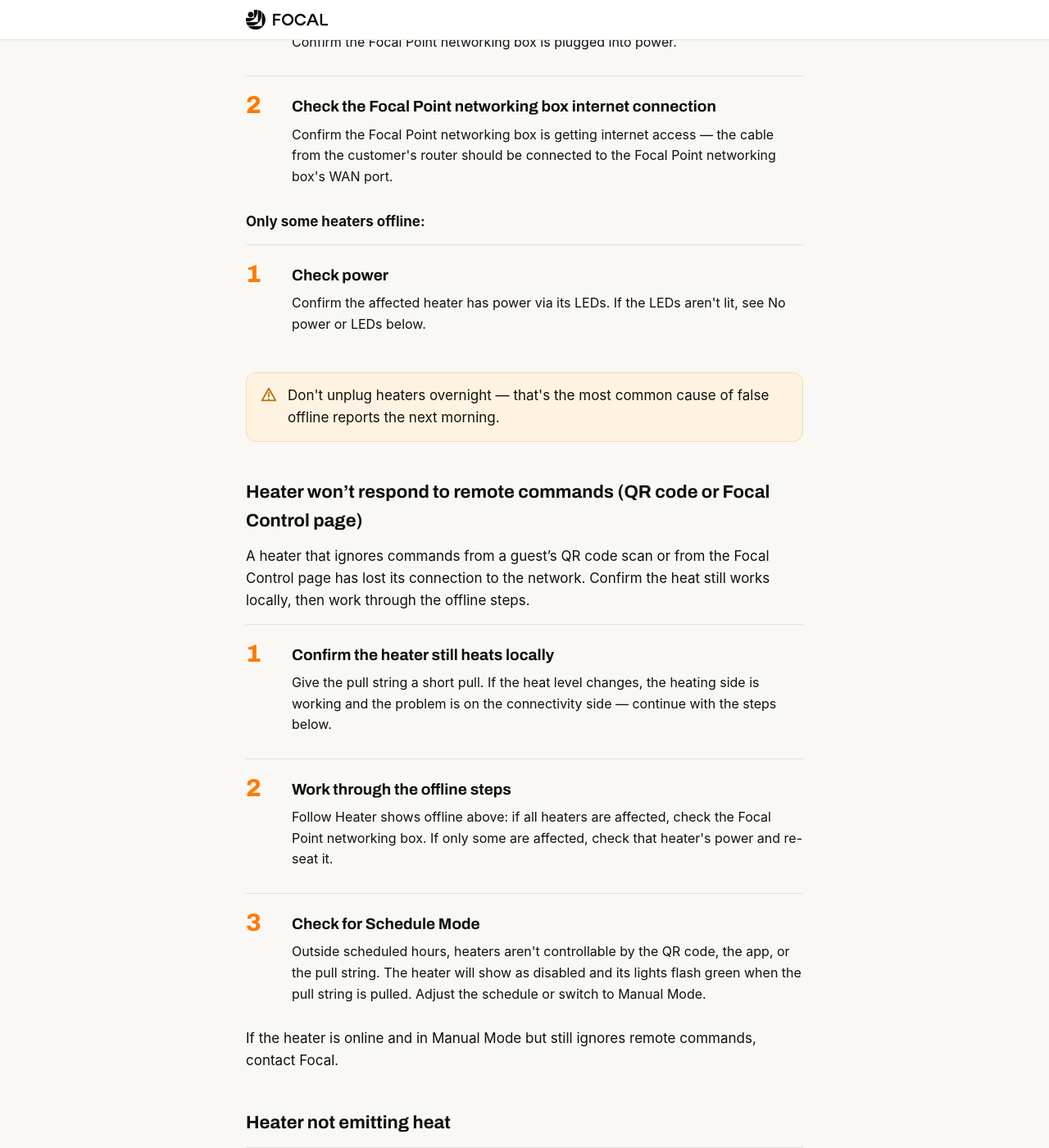
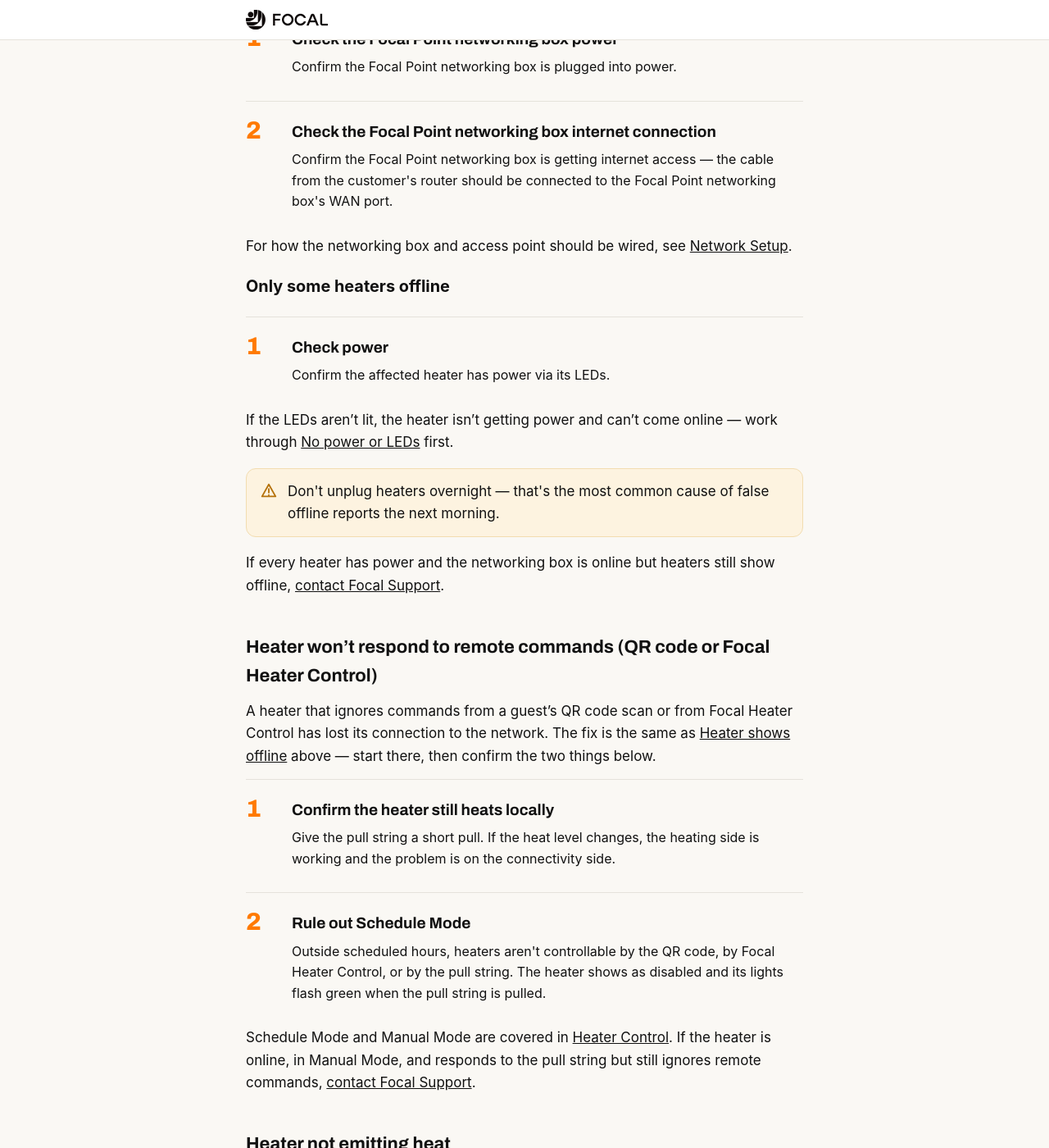
Before and after one commit to BeamT/external-docs, a Jekyll site: the page built from _guides/troubleshooting.md, in a window 1280 px wide and 1400 px high, scrolled down 906 px. Shown: the whole window at 82% size. Built offline with Jekyll 4.4.1, drawn with Linux system fonts in a browser that asks for light colours; some web fonts are replaced; some of the changed text lies outside the part shown.

Commit message:
Update troubleshooting.md

```diff
--- a/_guides/troubleshooting.md
+++ b/_guides/troubleshooting.md
@@ -3,22 +3,22 @@
 audience: [customer, installer]
 audience_order: {customer: 20, installer: 65}
 order: 80
-summary: Quick fixes for the most common issues — offline heaters, no heat, no power, and units that won't move.
-version: "1.0"
-updated: "2025-11-13"
+summary: Quick fixes for the most common issues — offline heaters, unresponsive remote controls, no heat, no power, and units that won't move.
+version: "1.1"
+updated: "2026-07-27"
 ---
 
 ## On this page
 
-Two very different problems can look the same from the app. Sort out which one you have before you start.
+**Connectivity**
 
-**Connectivity**
-The heater still heats, but you can't reach it from the app, the Focal Control page, or a guest's QR code scan.
+The heater still heats, but you can't reach it from Focal Heater Control or a guest's QR code scan.
 
 - [Heater shows offline](#heater-shows-offline)
 - [Heater won't respond to remote commands](#heater-wont-respond-remotely)
 
 **At the heater**
+
 No power, no heat, or something physically wrong with the unit.
 
 - [Heater not emitting heat](#heater-not-emitting-heat)
@@ -26,47 +26,51 @@
 - [Heater is hard to move](#heater-is-hard-to-move)
 - [Physical damage](#physical-damage)
 
-If neither group fits or the steps don't resolve it, see [Still stuck?](#still-stuck)
+If neither group fits, or the steps don't resolve it, see [Still stuck?](#still-stuck)
 
 ## Heater shows offline
 
 Troubleshooting steps differ depending on whether all heaters are offline or only some of them are.
 
-**All heaters offline:**
+### All heaters offline
 
 {% include step.html number="1" title="Check the Focal Point networking box power" body="Confirm the Focal Point networking box is plugged into power." %}
 
 {% include step.html number="2" title="Check the Focal Point networking box internet connection" body="Confirm the Focal Point networking box is getting internet access — the cable from the customer's router should be connected to the Focal Point networking box's WAN port." %}
 
-**Only some heaters offline:**
+For how the networking box and access point should be wired, see [Network Setup]({{ site.baseurl }}/network-setup/).
 
-{% include step.html number="1" title="Check power" body="Confirm the affected heater has power via its LEDs. If the LEDs aren't lit, see No power or LEDs below." %}
+### Only some heaters offline
+
+{% include step.html number="1" title="Check power" body="Confirm the affected heater has power via its LEDs." %}
+
+If the LEDs aren't lit, the heater isn't getting power and can't come online — work through [No power or LEDs](#no-power-or-leds) first.
 
 {% include warn.html text="Don't unplug heaters overnight — that's the most common cause of false offline reports the next morning." %}
 
-## Heater won't respond to remote commands (QR code or Focal Control page) {#heater-wont-respond-remotely}
+If every heater has power and the networking box is online but heaters still show offline, [contact Focal Support](#still-stuck).
 
-A heater that ignores commands from a guest's QR code scan or from the Focal Control page has lost its connection to the network. Confirm the heat still works locally, then work through the offline steps.
+## Heater won't respond to remote commands (QR code or Focal Heater Control) {#heater-wont-respond-remotely}
 
-{% include step.html number="1" title="Confirm the heater still heats locally" body="Give the pull string a short pull. If the heat level changes, the heating side is working and the problem is on the connectivity side — continue with the steps below." %}
+A heater that ignores commands from a guest's QR code scan or from Focal Heater Control has lost its connection to the network. The fix is the same as [Heater shows offline](#heater-shows-offline) above — start there, then confirm the two things below.
 
-{% include step.html number="2" title="Work through the offline steps" body="Follow Heater shows offline above: if all heaters are affected, check the Focal Point networking box. If only some are affected, check that heater's power and re-seat it." %}
+{% include step.html number="1" title="Confirm the heater still heats locally" body="Give the pull string a short pull. If the heat level changes, the heating side is working and the problem is on the connectivity side." %}
 
-{% include step.html number="3" title="Check for Schedule Mode" body="Outside scheduled hours, heaters aren't controllable by the QR code, the app, or the pull string. The heater will show as disabled and its lights flash green when the pull string is pulled. Adjust the schedule or switch to Manual Mode." %}
+{% include step.html number="2" title="Rule out Schedule Mode" body="Outside scheduled hours, heaters aren't controllable by the QR code, by Focal Heater Control, or by the pull string. The heater shows as disabled and its lights flash green when the pull string is pulled." %}
 
-If the heater is online and in Manual Mode but still ignores remote commands, contact Focal.
+Schedule Mode and Manual Mode are covered in [Heater Control]({{ site.baseurl }}/heater-control/). If the heater is online, in Manual Mode, and responds to the pull string but still ignores remote commands, [contact Focal Support](#still-stuck).
 
 ## Heater not emitting heat
 
+Work these in order. If the LEDs aren't lit at step 1, the heater isn't getting power — jump to [No power or LEDs](#no-power-or-leds), then come back.
+
 {% include step.html number="1" title="Confirm the heater has power" body="Check that the heater's LEDs are lit. No LEDs means no power, and no power means no heat." %}
 
-{% include step.html number="2" title="If the LEDs aren't lit" body="The heater isn't getting power. Go to No power or LEDs below and work through those steps before coming back here." %}
+{% include step.html number="2" title="Try a short pull on the pull string" body="With power confirmed, give the pull string a short pull to adjust the heat level. If the heat changes, heating is working." %}
 
-{% include step.html number="3" title="Try a short pull on the pull string" body="With power confirmed, give the pull string a short pull to adjust the heat level. If the heat changes, heating is working." %}
+{% include step.html number="3" title="Rule out Schedule Mode" body="If the lights flash green on a pull, the heater is in Schedule Mode outside its scheduled hours. It won't heat until the schedule is active or you switch to Manual Mode." %}
 
-{% include step.html number="4" title="Rule out Schedule Mode" body="If the lights flash green on a pull, the heater is in Schedule Mode outside its scheduled hours. It won't heat until the schedule is active or you switch to Manual Mode." %}
-
-If the heater still produces no heat, contact Focal.
+Switching between modes is covered in [Heater Control]({{ site.baseurl }}/heater-control/). If the heater has power and is in Manual Mode but still produces no heat, [contact Focal Support](#still-stuck).
 
 ## No power or LEDs
 
@@ -78,18 +82,20 @@
 
 {% include dodont.html do="Give each rail its own dedicated, GFCI-protected circuit." dont="Run heaters on extension cords or shared circuits — the most common root cause of tripping." %}
 
-If a breaker or GFCI keeps tripping, isolate whether it's the GFCI or the breaker, then escalate to the customer's electrician or Focal.
+If a breaker or GFCI keeps tripping, isolate whether it's the GFCI or the breaker, then escalate to the site's electrician or [contact Focal Support](#still-stuck).
 
 ## Heater is hard to move
 
 Make sure you're pulling down fully on the pull string before attempting to move the heater. A partial pull won't release the unit from the rail.
 
-If the heater is still hard to move after a full pull, contact Focal.
+If the heater is still hard to move after a full pull, [contact Focal Support](#still-stuck).
 
 ## Physical damage
 
-{% include warn.html text="If a grille or thermal engine is dislodged or the unit is physically damaged, move it off the plug point, secure any loose parts so nothing falls, and contact Focal for a loaner or replacement. Don't operate a damaged heater." %}
+{% include warn.html text="If a grille or thermal engine is dislodged or the unit is physically damaged, move it off the plug point and secure any loose parts so nothing falls. Don't operate a damaged heater." %}
+
+Once the area is safe, [contact Focal Support](#still-stuck) for a loaner or replacement.
 
 ## Still stuck?
 
-If these steps don't resolve it, contact Focal Support with the heater's serial number and what you've already tried.
+If these steps don't resolve it, contact Focal Support at [hello@focalheat.co](mailto:hello@focalheat.co) with the heater's serial number and what you've already tried.
```
